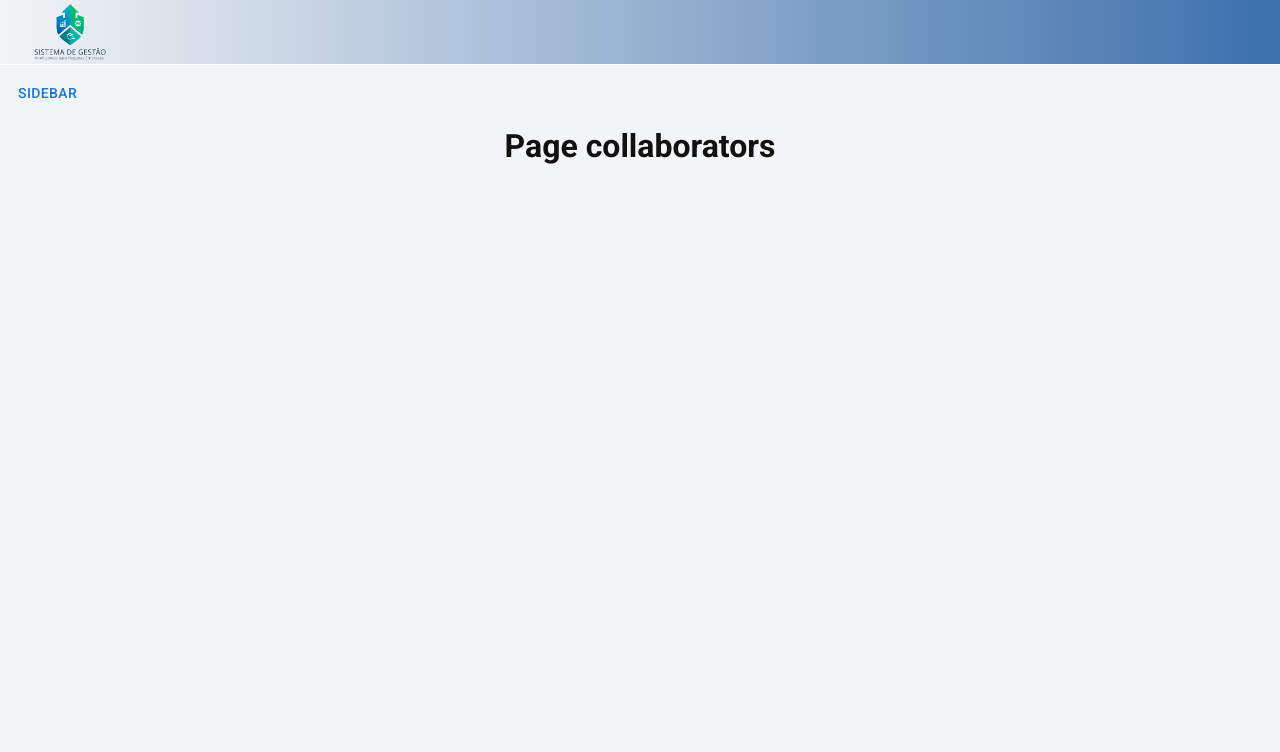
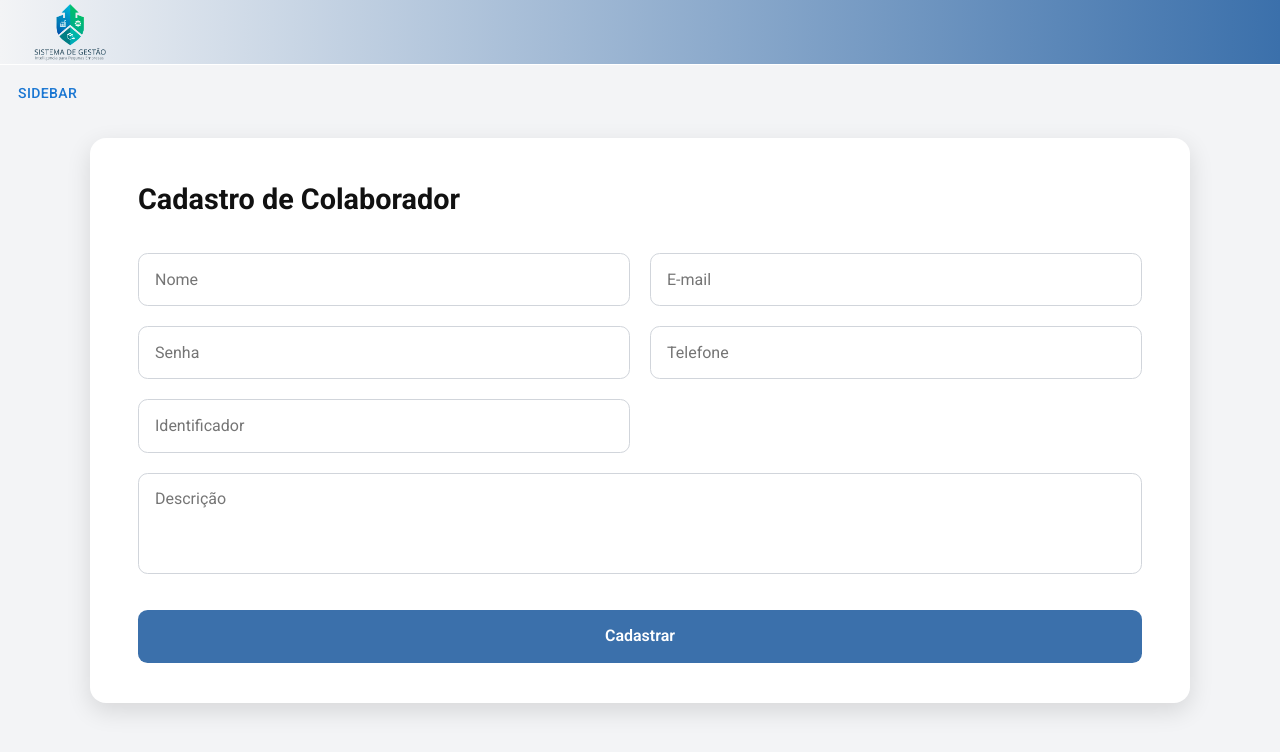
Before and after one commit to martinssluis/Gestao-de-Empresas-frontend, a React (Vite) app in the folder gestaoEmpresasFrontend/: page /app/colaborators in a window 1280 px wide. Shown: the top 752 px of the page. Built offline with nearby package versions, Linux system fonts and the light colour scheme.

Commit message:
feat: created collaborators interface

```diff
--- a/gestaoEmpresasFrontend/src/pages/Colaborators/Colaborators.jsx
+++ b/gestaoEmpresasFrontend/src/pages/Colaborators/Colaborators.jsx
@@ -1,11 +1,97 @@
+import { useState } from 'react';
 import styles from './Colaborators.module.css';
 
 export default function Colaborators() {
+  const [formData, setFormData] = useState({
+    name: '',
+    email: '',
+    password: '',
+    phoneNumber: '',
+    identifier: '',
+    description: '',
+  });
+
+  function handleChange(event) {
+    const { name, value } = event.target;
+
+    setFormData((prevData) => ({
+      ...prevData,
+      [name]: value,
+    }));
+  }
+
+  function handleSubmit(event) {
+    event.preventDefault(); // evita reload da página
+    console.log('Dados do colaborador:', formData);
+  }
+
   return (
-    <>
-      <div className={styles.containerColaborators}>
-        <h1>Page collaborators</h1>
-      </div>
-    </>
+    <div className={styles.estiloColaborator}>
+      <section>
+        <main className={styles.colaboratorContainer}>
+          <h1 className={styles.h1}>Cadastro de Colaborador</h1>
+
+          <form className={styles.form} onSubmit={handleSubmit}>
+            <input
+              className={styles.inputs}
+              type="text"
+              placeholder="Nome"
+              name="name"
+              value={formData.name}
+              onChange={handleChange}
+            />
+
+            <input
+              className={styles.inputs}
+              type="email"
+              placeholder="E-mail"
+              name="email"
+              value={formData.email}
+              onChange={handleChange}
+            />
+
+            <input
+              className={styles.inputs}
+              type="password"
+              placeholder="Senha"
+              name="password"
+              value={formData.password}
+              onChange={handleChange}
+            />
+
+            <input
+              className={styles.inputs}
+              type="text"
+              placeholder="Telefone"
+              name="phoneNumber"
+              value={formData.phoneNumber}
+              onChange={handleChange}
+            />
+
+            <input
+              className={styles.inputs}
+              type="text"
+              placeholder="Identificador"
+              name="identifier"
+              value={formData.identifier}
+              onChange={handleChange}
+            />
+
+            <textarea
+              className={styles.textarea}
+              placeholder="Descrição"
+              name="description"
+              rows="3"
+              value={formData.description}
+              onChange={handleChange}
+            />
+
+            <button className={styles.buttons} type="submit">
+              Cadastrar
+            </button>
+          </form>
+        </main>
+      </section>
+    </div>
   );
 }
--- a/gestaoEmpresasFrontend/src/pages/Colaborators/Colaborators.module.css
+++ b/gestaoEmpresasFrontend/src/pages/Colaborators/Colaborators.module.css
@@ -1,7 +1,100 @@
-.containerColaborators {
+.estiloColaborator {
+  /*min-height: 100vh;*/ /*REMOVENDO PARA TESTES*/
+  display: flex;
+  justify-content: center;
+  align-items: center;
+  padding: 1rem;
+  background: #f3f4f6;
+}
+
+.colaboratorContainer {
+  background: #ffffff;
+  width: 90vw;
+  max-width: 1100px;
+  height: auto;
+  min-height: 60vh;
+
+  padding: 2.5rem 3rem;
+  border-radius: 1rem;
+  box-shadow: 0 8px 24px rgba(0, 0, 0, 0.12);
+
   display: flex;
   flex-direction: column;
-  align-items: center;
-  width: 100%;
-  height: 100vh;
+  justify-content: center;
 }
+
+.h1 {
+  margin-bottom: 2rem;
+  font-size: 1.8rem;
+}
+
+.form {
+  display: grid;
+  grid-template-columns: 1fr 1fr;
+  gap: 1.25rem;
+}
+
+.inputs {
+  padding: 0.85rem 1rem;
+  border: 1px solid #d1d5db;
+  border-radius: 0.6rem;
+  font-size: 1rem;
+}
+
+.textarea {
+  grid-column: span 2;
+  padding: 0.85rem 1rem;
+  border: 1px solid #d1d5db;
+  border-radius: 0.6rem;
+  font-size: 1rem;
+  resize: none;
+}
+
+input:focus,
+textarea:focus {
+  border-color: #3b70ab;
+  outline: none;
+  box-shadow: 0 0 0 2px rgba(99, 102, 241, 0.2);
+}
+
+.buttons {
+  grid-column: span 2;
+  margin-top: 1rem;
+
+  background: #3b70ab;
+  color: #ffffff;
+  font-weight: 600;
+  padding: 0.9rem;
+  border-radius: 0.6rem;
+  border: none;
+  cursor: pointer;
+  font-size: 1rem;
+  transition: background 0.2s ease;
+}
+
+.buttons:hover {
+  background: #234368;
+}
+
+/* ============================= */
+/* 📱 Responsividade (mobile) */
+/* ============================= */
+@media (max-width: 768px) {
+  .colaboratorContainer {
+    width: 100%;
+    padding: 2rem 1.5rem;
+  }
+
+  .form {
+    grid-template-columns: 1fr;
+  }
+
+  .textarea,
+  .buttons {
+    grid-column: span 1;
+  }
+
+  .h1 {
+    font-size: 1.5rem;
+  }
+}
--- a/gestaoEmpresasFrontend/src/pages/Login/Login.jsx
+++ b/gestaoEmpresasFrontend/src/pages/Login/Login.jsx
@@ -9,7 +9,7 @@ export default function Login() {
       <section>
         <main className={styles.loginContainer}>
           <h1>Login</h1>
-          <form>
+          <form className={styles.form}>
             <input
               className={styles.inputs}
               type="text"
--- a/gestaoEmpresasFrontend/src/pages/Login/Login.module.css
+++ b/gestaoEmpresasFrontend/src/pages/Login/Login.module.css
@@ -17,7 +17,7 @@
 }
 
 /* Estilos básicos do form */
-form {
+.form {
   display: flex;
   flex-direction: column;
   gap: 1rem;
@@ -32,13 +32,13 @@ form {
 }
 
 input:focus {
-  border-color: #6366f1;
+  border-color: #234368;
   outline: none;
   box-shadow: 0 0 0 2px rgba(99, 102, 241, 0.2);
 }
 
 .buttons {
-  background: #6366f1;
+  background: #3b70ab;
   color: white;
   font-weight: 600;
   padding: 0.75rem;
@@ -49,5 +49,5 @@ input:focus {
 }
 
 button:hover {
-  background: #4f46e5;
+  background: #234368;
 }
```
